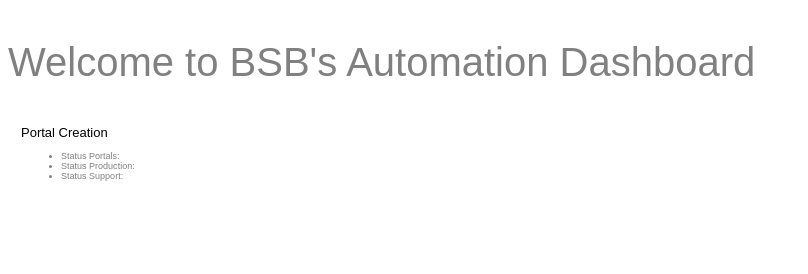
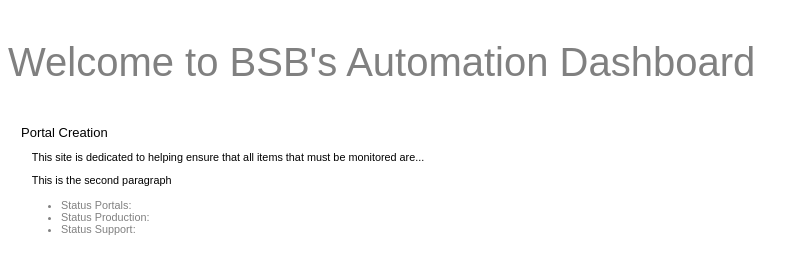
Before and after one commit to JonRydarowski/Automations, a plain HTML site: page root/home.html in a window 1280 px wide. Shown: the whole page, without its empty margins (0-808 px from the left). Drawn offline with Linux system fonts and the light colour scheme.

Commit message:
Standard Content

```diff
--- a/root/home.html
+++ b/root/home.html
@@ -10,7 +10,9 @@
 			Welcome to BSB's Automation Dashboard
 		</div>
 		<div id="mainText"> Portal Creation
-			<ul id="unorderedListStyleOne">
+			<p> This site is dedicated to helping ensure that all items that must be monitored are...</p>
+			<p> This is the second paragraph</p>
+			<ul>
 				<li>
 				Status Portals:
 				</li>
```
